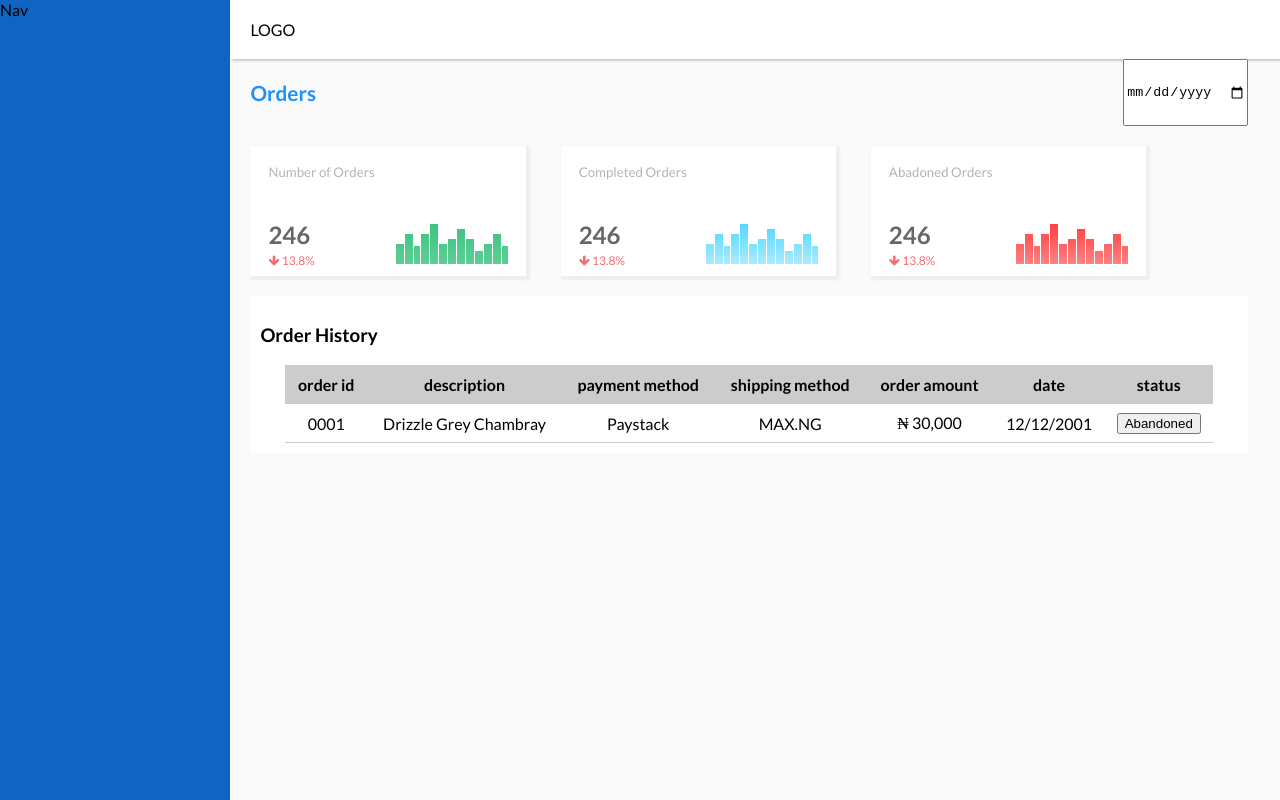
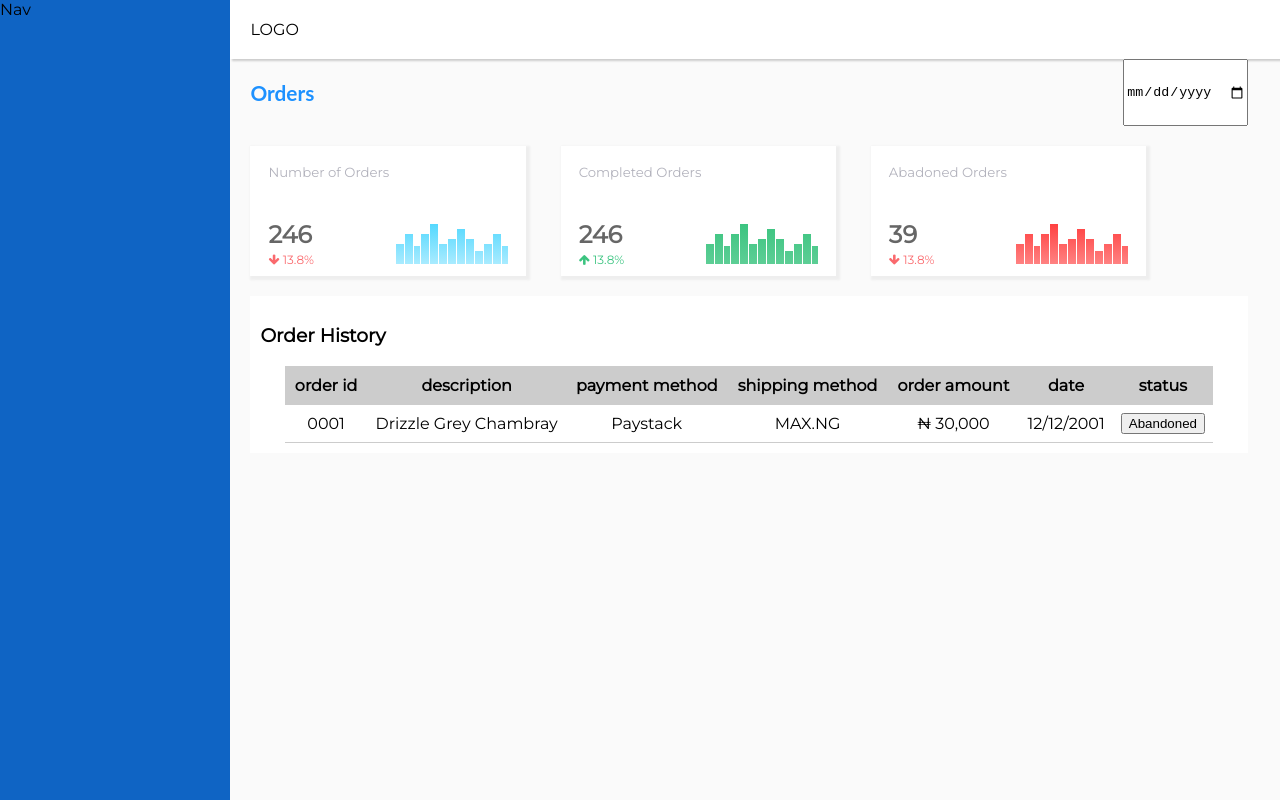
Before and after one commit to iamhabbeboy/ideraos-dashboard, a Vue app: page / in a window 1280 px wide. Built offline with nearby package versions, Linux system fonts and the light colour scheme.

Commit message:
Card component

```diff
--- a/public/index.html
+++ b/public/index.html
@@ -6,7 +6,7 @@
     <meta name="viewport" content="width=device-width,initial-scale=1.0">
     <link rel="icon" href="<%= BASE_URL %>favicon.ico">
     <title>dashboard</title>
-    <link href="https://fonts.googleapis.com/css?family=Lato:400,700&display=swap" rel="stylesheet">
+    <link href="https://fonts.googleapis.com/css?family=Montserrat&display=swap" rel="stylesheet">
     <link href="https://stackpath.bootstrapcdn.com/font-awesome/4.7.0/css/font-awesome.min.css" rel="stylesheet" crossorigin="anonymous">
   </head>
   <body>
--- a/src/App.vue
+++ b/src/App.vue
@@ -25,7 +25,7 @@
           />
           <Card
             label="Abadoned Orders"
-            value="246"
+            value="39"
             rate="13.8%"
             chart="abandoned"
           />
@@ -59,7 +59,7 @@ export default {
 <style lang="scss">
 body {
   margin: 0px auto;
-  font-family: 'Lato';
+  font-family: 'Montserrat', sans-serif;
   font-family: 400;
   background: #FAFAFA;
 }
--- a/src/components/Card.vue
+++ b/src/components/Card.vue
@@ -5,14 +5,20 @@
         <h5>{{label}}</h5>
         <h2>{{value}}</h2>
         <span>
-          <i class="fa fa-arrow-down"></i> {{rate}}</span>
+            <span v-if="chart == 'completed'">
+              <span class="green"><i class="fa fa-arrow-up"></i> {{rate}}</span>
+            </span>
+            <span v-else>
+              <span class="red"><i class="fa fa-arrow-down"></i> {{rate}}</span>
+            </span>
+          </span>
       </div>
       <div>
         <span v-if="chart == 'number'">
-          <img src="@/assets/Bar-Chart-1.svg" alt="chart"/>
+          <img src="@/assets/Bar-Chart-2.svg" alt="chart"/>
         </span>
         <span v-else-if="chart == 'completed'">
-          <img src="@/assets/Bar-Chart-2.svg" alt="chart"/>
+          <img src="@/assets/Bar-Chart-1.svg" alt="chart"/>
         </span>
         <span v-else>
           <img src="@/assets/Bar-Chart.svg" alt="chart"/>
@@ -77,7 +83,14 @@ export default {
   }
 
   .card__stat > div:nth-child(1) > span {
-    color: #FA696D;
     font-size: 12px;
   }
+
+  .green {
+    color: #3CC480;
+  }
+
+  .red {
+      color: #FA696D;
+  }
 </style>
```
